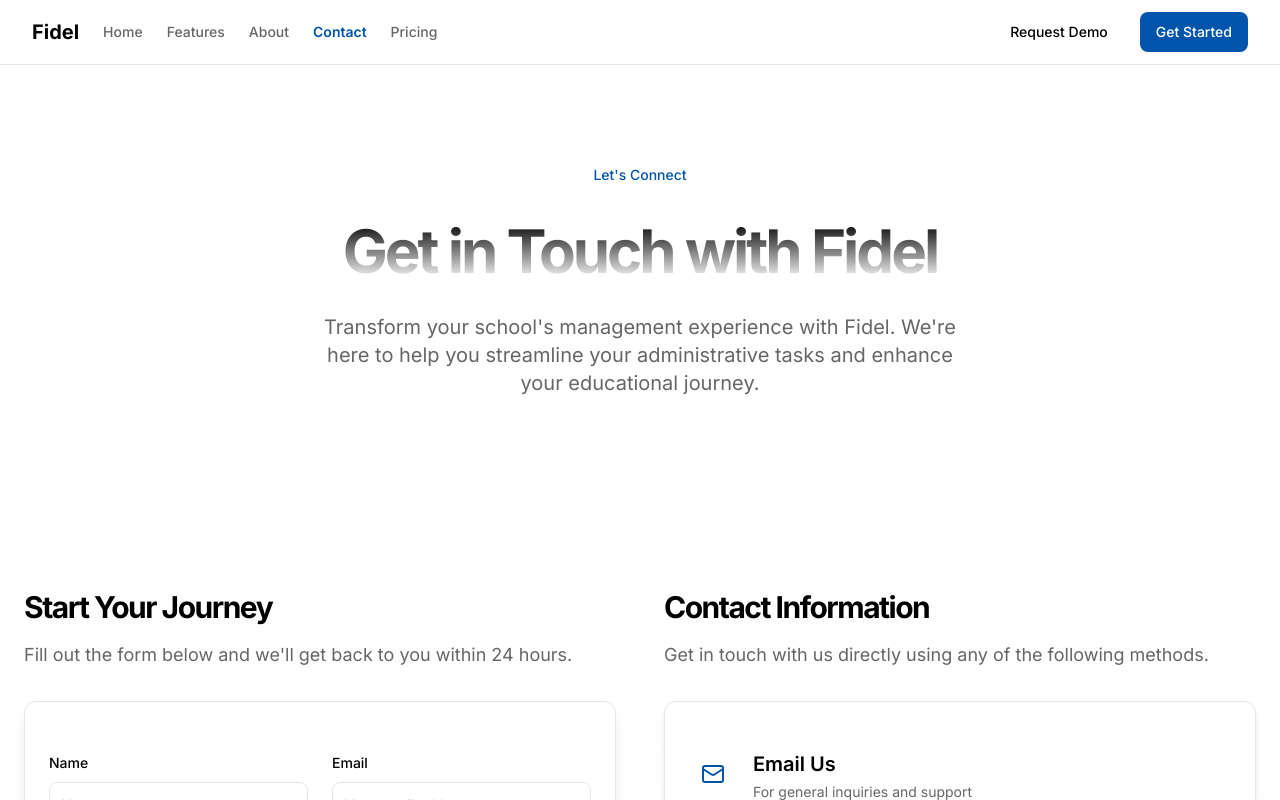
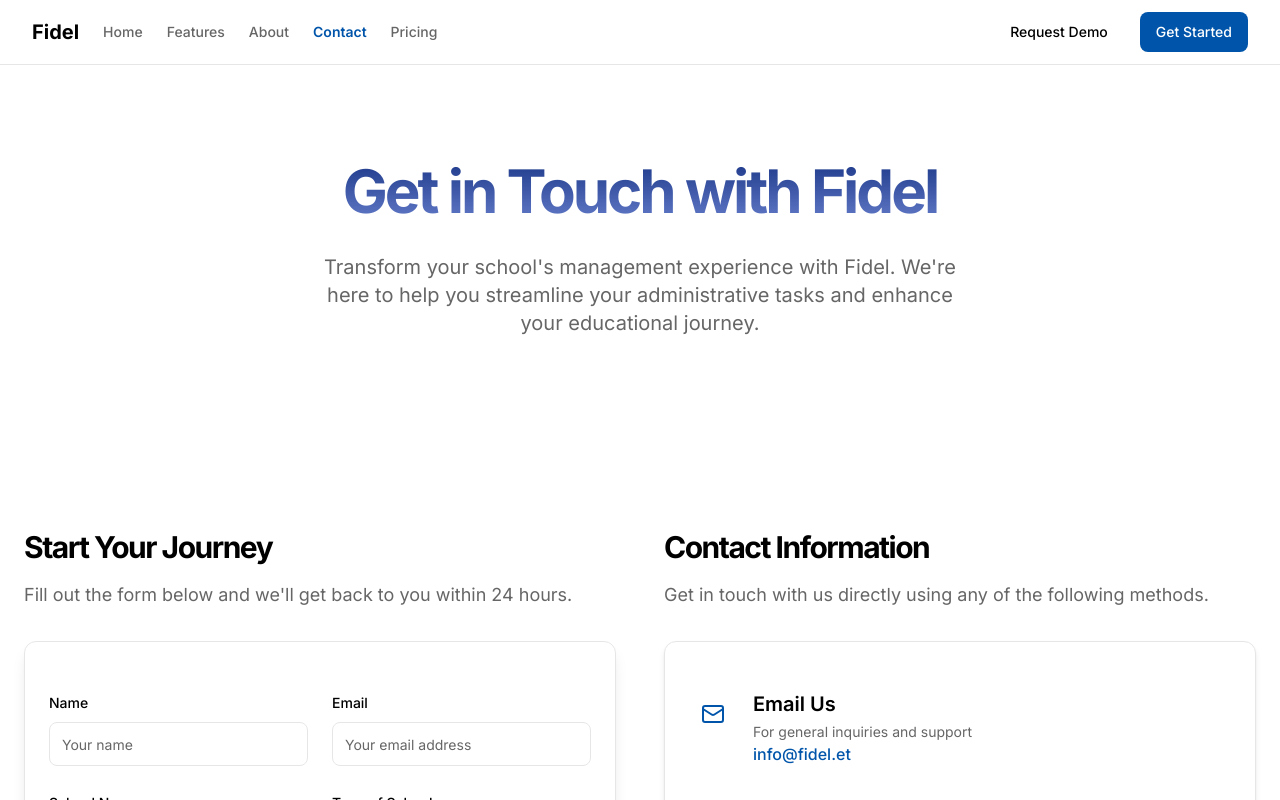
Before and after one commit to woverasolution/fidel-website, a Next.js app: page /contact in a window 1280 px wide. Shown: the top 800 px of the page. Built offline with nearby package versions, Linux system fonts and the light colour scheme.

Commit message:
fixed some stuff

```diff
--- a/src/app/contact/page.tsx
+++ b/src/app/contact/page.tsx
@@ -59,20 +59,18 @@ export default function ContactPage() {
   }
 
   return (
-    <main className="flex flex-col min-h-screen bg-gradient-to-b from-background via-background/80 to-background/40">
+    <main className="flex flex-col min-h-screen bg-gradient-to-b from-primary/5 via-background/95 to-background">
       {/* Hero Section with Warm Gradient */}
       <section className="relative w-full py-24 overflow-hidden">
         <div className="absolute inset-0 bg-gradient-to-br from-primary/5 via-background to-background" />
         <div className="container px-4 md:px-6 relative z-10">
           <div className="flex flex-col items-center text-center space-y-8 max-w-3xl mx-auto">
-            <div className="inline-flex items-center px-3 py-1 rounded-full bg-primary/10 text-primary text-sm font-medium">
-              Let's Connect
-            </div>
-            <h1 className="text-4xl md:text-6xl font-bold tracking-tighter bg-gradient-to-b from-foreground to-foreground/70 bg-clip-text text-transparent">
+
+            <h1 className="text-4xl md:text-6xl font-bold tracking-tighter bg-gradient-to-b from-blue-900 to-blue-800/70 bg-clip-text text-transparent">
               Get in Touch with Fidel
             </h1>
             <p className="text-xl text-muted-foreground max-w-2xl">
-              Transform your school's management experience with Fidel. We're here to help you streamline your administrative tasks and enhance your educational journey.
+              Transform your school&apos;s management experience with Fidel. We&apos;re here to help you streamline your administrative tasks and enhance your educational journey.
             </p>
           </div>
         </div>
@@ -87,7 +85,7 @@ export default function ContactPage() {
               <div className="space-y-4">
                 <h2 className="text-3xl font-bold tracking-tighter text-foreground">Start Your Journey</h2>
                 <p className="text-lg text-muted-foreground">
-                  Fill out the form below and we'll get back to you within 24 hours.
+                  Fill out the form below and we&apos;ll get back to you within 24 hours.
                 </p>
               </div>
 
@@ -100,7 +98,7 @@ export default function ContactPage() {
                       </div>
                       <h3 className="text-2xl font-bold">Message Sent!</h3>
                       <p className="text-muted-foreground">
-                        Thank you for reaching out. We'll get back to you as soon as possible.
+                        Thank you for reaching out. We&apos;ll get back to you as soon as possible.
                       </p>
                       <Button onClick={() => setIsSubmitted(false)} variant="outline" className="mt-4">
                         Send Another Message
```
Also changed, not shown: src/components/ui/dropdown-menu.tsx (added).
